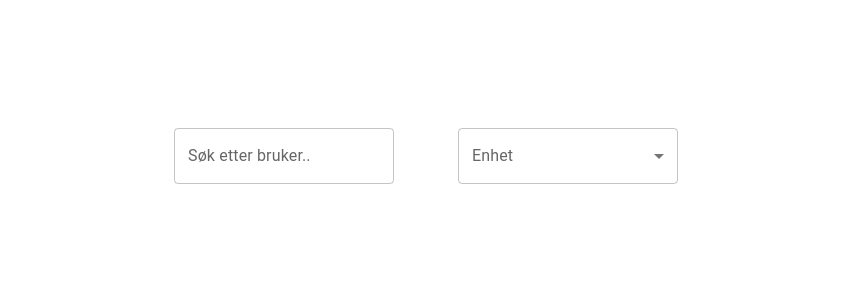
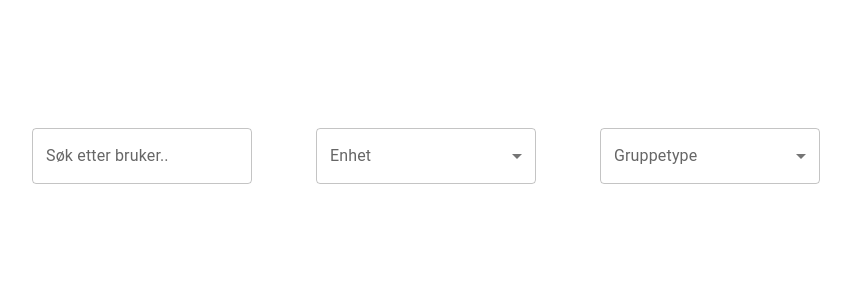
Before and after one commit to FINTLabs/fint-kontroll-user-pod, a React (Create React App) app: page / in a window 1280 px wide. Shown: the top 300 px of the page, without its empty margins (198-1049 px from the left). Built offline with nearby package versions, Linux system fonts and the light colour scheme.

Commit message:
Added dropdown for filter on grouptype

```diff
--- /dev/null
+++ b/src/features/users/FilterGroupUser.tsx
@@ -0,0 +1,25 @@
+import * as React from 'react';
+import {FormControl, InputLabel, MenuItem, Select} from "@mui/material";
+
+export default function FilterGroupUser() {
+
+    function handleChange() {
+    }
+
+    let type;
+    return (
+        <FormControl style={{minWidth: 220}} sx={{mx: '2rem'}}>
+            <InputLabel id="demo-simple-select-label">Gruppetype</InputLabel>
+            <Select
+                labelId="demo-simple-select-label"
+                id="demo-simple-select-autowidth"
+                value={type}
+                label="Gruppetype"
+                onChange={handleChange}
+            >
+                <MenuItem value={1}>Basisgruppe 1FBA</MenuItem>
+                <MenuItem value={2}>Basisgruppe 2HDA</MenuItem>
+            </Select>
+        </FormControl>
+    );
+}
--- a/src/features/users/FindUserContainer.tsx
+++ b/src/features/users/FindUserContainer.tsx
@@ -2,6 +2,7 @@ import {Box, Theme} from "@mui/material";
 import SearchFieldUser from "./SearchFieldUsers";
 import {createStyles, makeStyles} from "@mui/styles";
 import FilterUnitUser from "./FilterUnitUser";
+import FilterGroupUser from "./FilterGroupUser";
 
 const useStyles = makeStyles((theme: Theme) =>
     createStyles({
@@ -29,6 +30,7 @@ function FindUserContainer() {
                 <Box className={classes.filters} my={6}>
                     <SearchFieldUser/>
                     <FilterUnitUser/>
+                    <FilterGroupUser/>
                 </Box>
             </Box>
         </Box>
```
